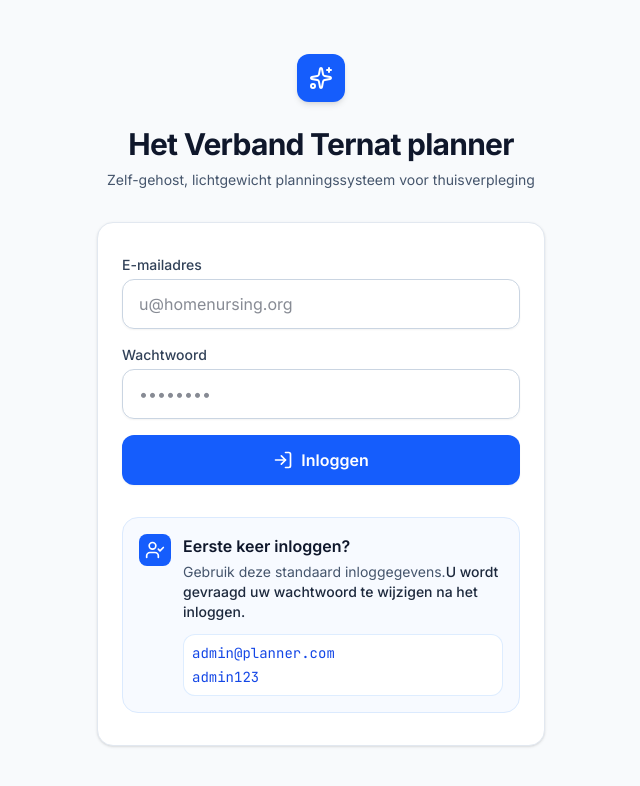
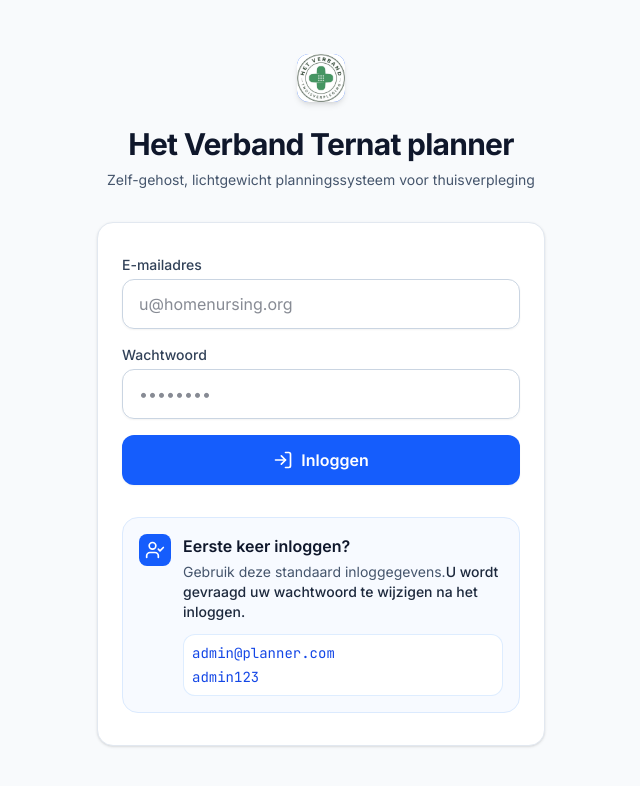
Before and after one commit to zierbeek/het-verband-ternat-planner, a React (Vite) app: page / in a window 1280 px wide. Shown: the top 786 px of the page, without its empty margins (319-959 px from the left). Built offline with nearby package versions, Linux system fonts and the light colour scheme.

Commit message:
fix logo

```diff
--- a/src/App.tsx
+++ b/src/App.tsx
@@ -1,6 +1,5 @@
 import React, { useState, useEffect } from "react";
 import {
-  Sparkles,
   LayoutDashboard,
   Calendar,
   ClipboardList,
@@ -164,8 +163,8 @@ export default function App() {
           </button>
 
           <div className="flex items-center gap-2">
-            <div className="h-8 w-8 rounded-lg bg-blue-600 text-white flex items-center justify-center shadow-xs">
-              <Sparkles className="h-4.5 w-4.5" />
+            <div className="h-8 w-8 rounded-lg bg-blue-600 overflow-hidden shadow-xs">
+              <img src="/icon-512.png" alt="Logo" className="h-full w-full object-cover" />
             </div>
             <span className="font-bold text-sm sm:text-base tracking-tight text-slate-900">
               Het Verband Ternat planner
--- a/src/components/Login.tsx
+++ b/src/components/Login.tsx
@@ -1,5 +1,5 @@
 import React, { useState } from "react";
-import { User, LogIn, ShieldAlert, Sparkles, UserCheck } from "lucide-react";
+import { User, LogIn, ShieldAlert, UserCheck } from "lucide-react";
 
 interface LoginProps {
   onLoginSuccess: (token: string, user: any) => void;
@@ -73,8 +73,8 @@ export default function Login({ onLoginSuccess }: LoginProps) {
     <div className="min-h-screen bg-slate-50 flex flex-col justify-center py-12 px-4 sm:px-6 lg:px-8">
       <div className="sm:mx-auto sm:w-full sm:max-w-md">
         <div className="flex justify-center">
-          <div className="h-12 w-12 rounded-xl bg-blue-600 flex items-center justify-center text-white shadow-md">
-            <Sparkles className="h-6 w-6" />
+          <div className="h-12 w-12 rounded-xl bg-blue-600 overflow-hidden shadow-md">
+            <img src="/icon-512.png" alt="Logo" className="h-full w-full object-cover" />
           </div>
         </div>
         <h2 className="mt-6 text-center text-3xl font-bold tracking-tight text-slate-900">
```
